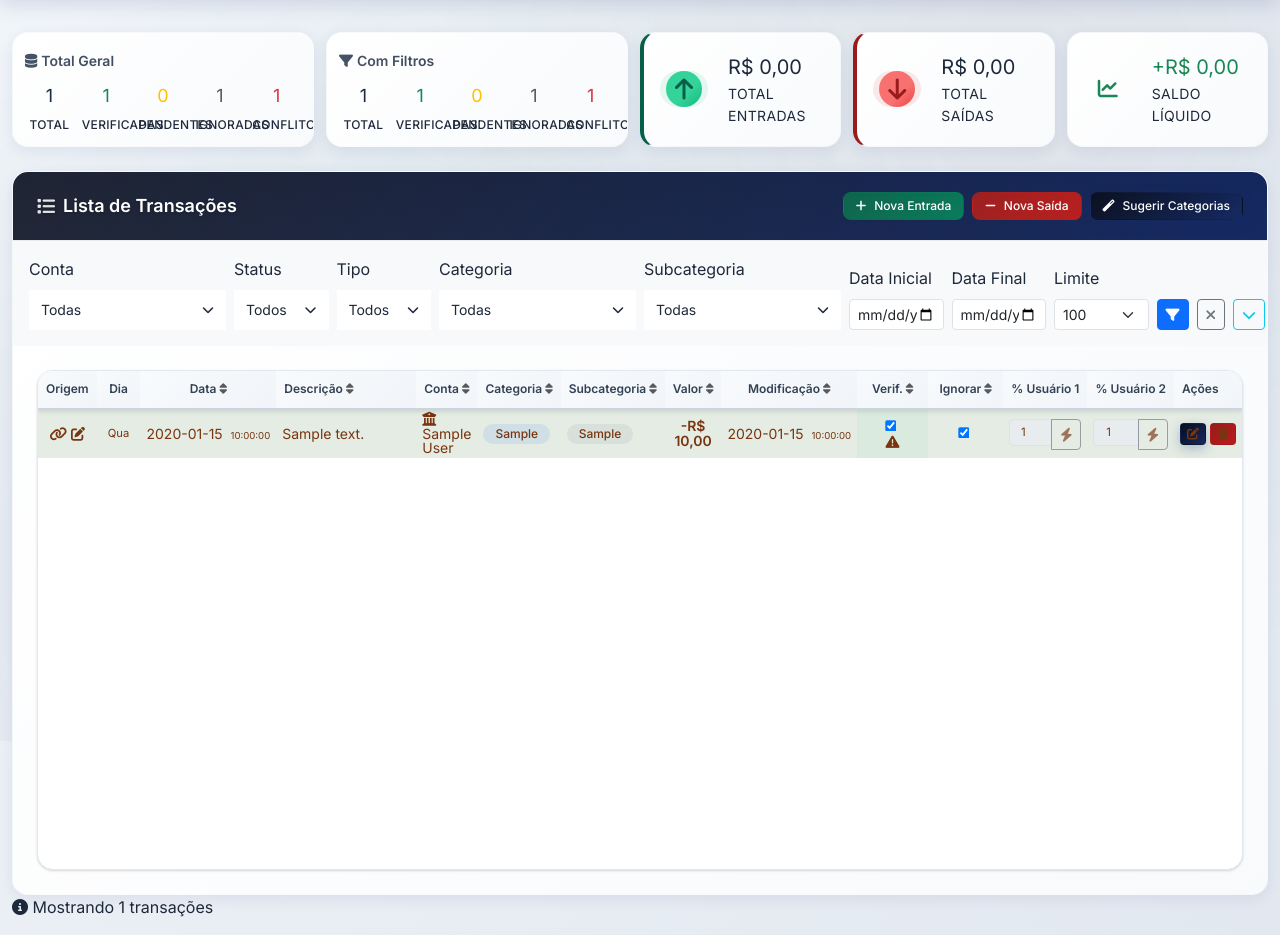
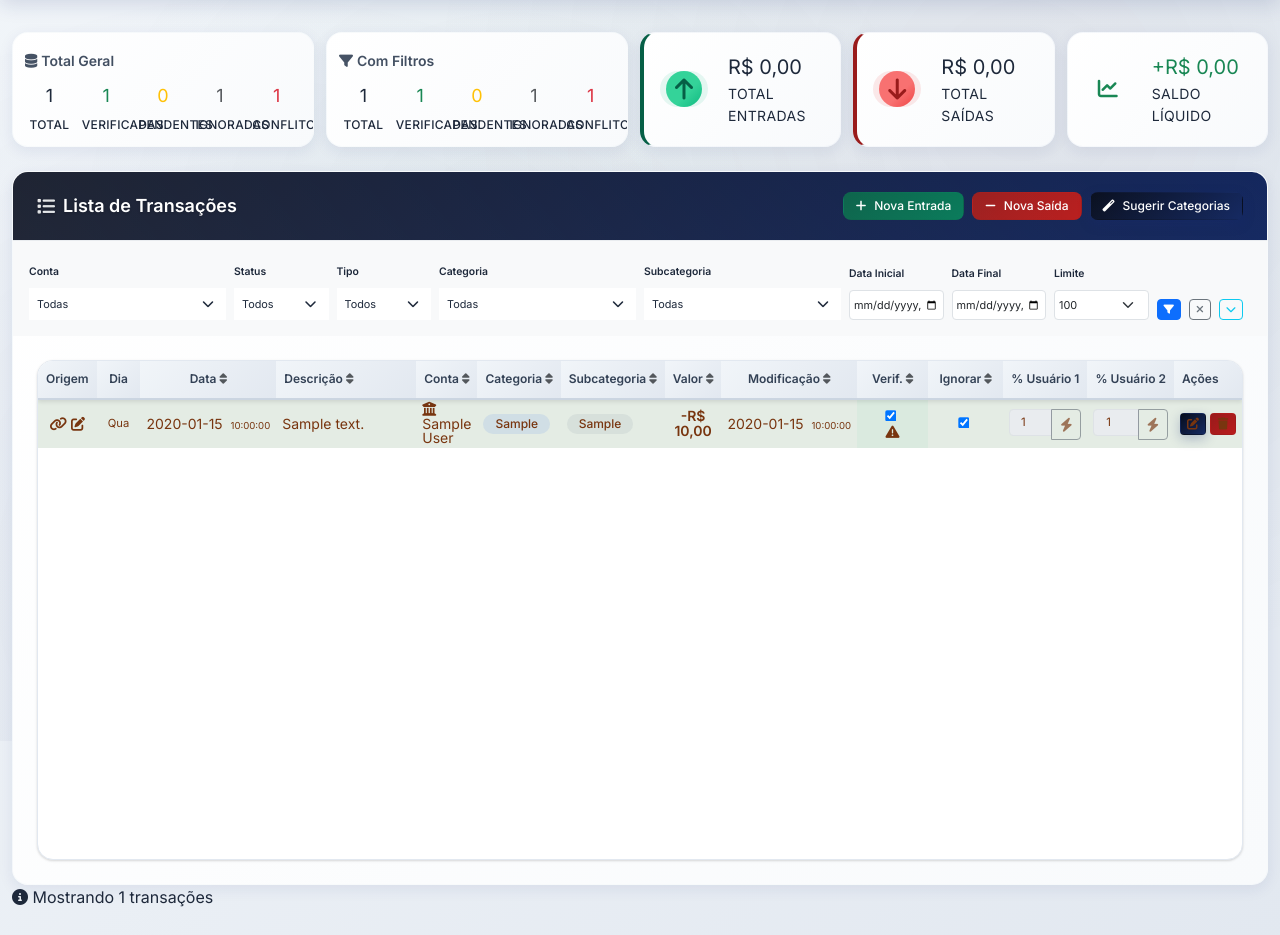
Before and after one commit to RenatoMoratti/Finance-App, a Flask app: page /transactions in a window 1280 px wide. Shown: the part 59-994 px from the top of the page. Run offline with Flask 3, Linux system fonts and the light colour scheme; data comes from the database, SQL or seed files in the repository; tables that the repository leaves empty hold one stand-in row (values such as "Sample post"); data that the repository does not hold is empty.

Commit message:
feat: update table header styles and reduce filter sizes for improved usability

```diff
--- a/static/css/modern-finance.css
+++ b/static/css/modern-finance.css
@@ -2487,3 +2487,34 @@ tr.modern-table-row-verified.modern-table-row-ignored td * {
   overflow: hidden;
   text-overflow: ellipsis;
 }
+
+/* ============================= */
+/* Ajustes 2025-09-23: Cabeçalho tabela + Filtros menores */
+/* ============================= */
+/* Cabeçalho mais escuro da tabela de transações */
+.modern-table thead, .modern-table thead th {
+  background: linear-gradient(135deg, var(--gray-100) 0%, var(--gray-200) 100%) !important;
+}
+
+/* Redução de fonte dos filtros (labels, selects, multi-select) */
+.modern-filters-section .form-label,
+.modern-filters-section .form-label-sm { font-size: 0.65rem !important; font-weight:600; }
+
+.modern-filters-section .multi-select-display,
+.modern-filters-section .multi-select-option,
+.modern-filters-section .multi-select-option label,
+.modern-filters-section .multi-select-option input,
+.modern-filters-section .multi-select-placeholder,
+.modern-filters-section .form-control-sm,
+.modern-filters-section .form-select-sm {
+  font-size: 0.68rem !important;
+}
+
+/* Ajustar alturas para manter usabilidade */
+.modern-filters-section .multi-select-display { min-height: 32px; padding: 4px 8px; }
+.modern-filters-section .multi-select-option { padding: 4px 6px; }
+.modern-filters-section .form-control-sm,
+.modern-filters-section .form-select-sm { padding: 2px 4px; height: 30px; }
+
+/* Botões nos filtros levemente menores */
+.modern-filters-section .btn.btn-sm { font-size: 0.65rem; padding: 2px 6px; }
```
